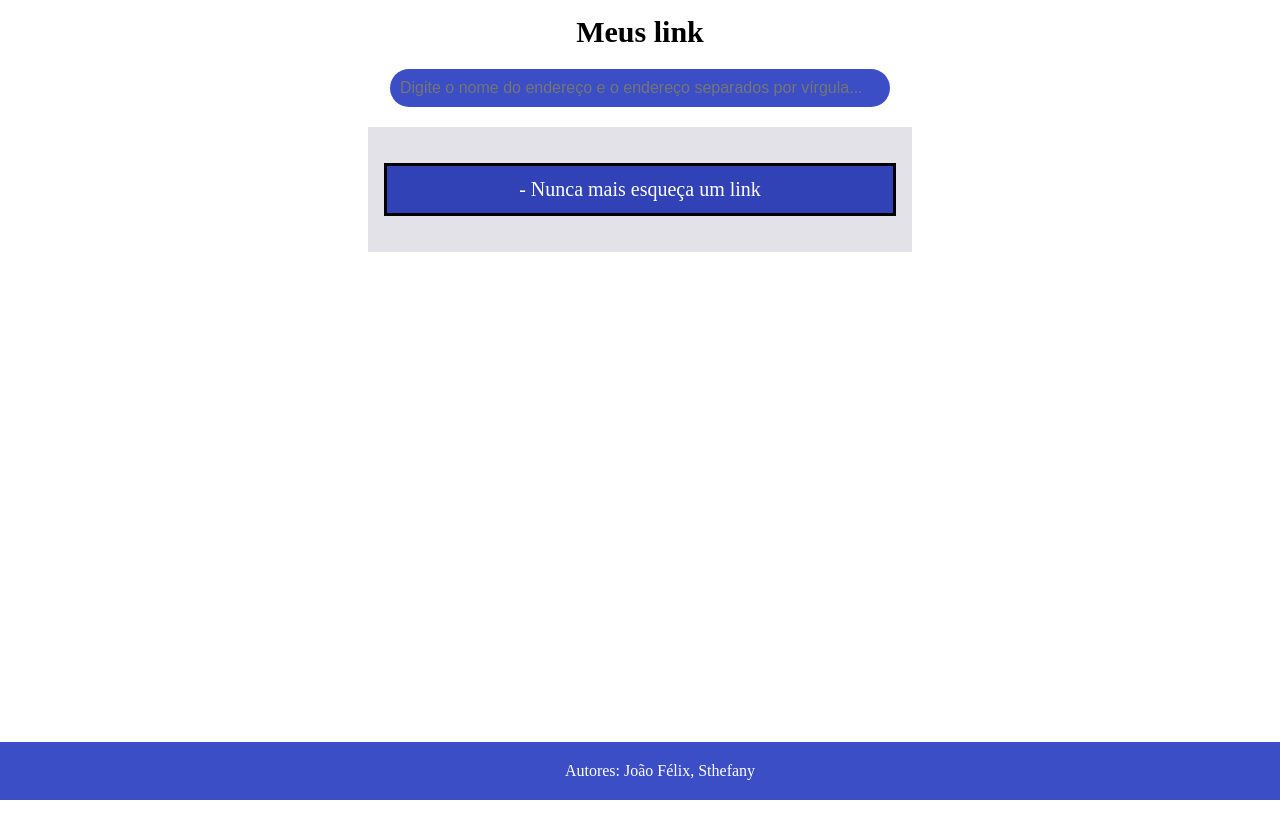
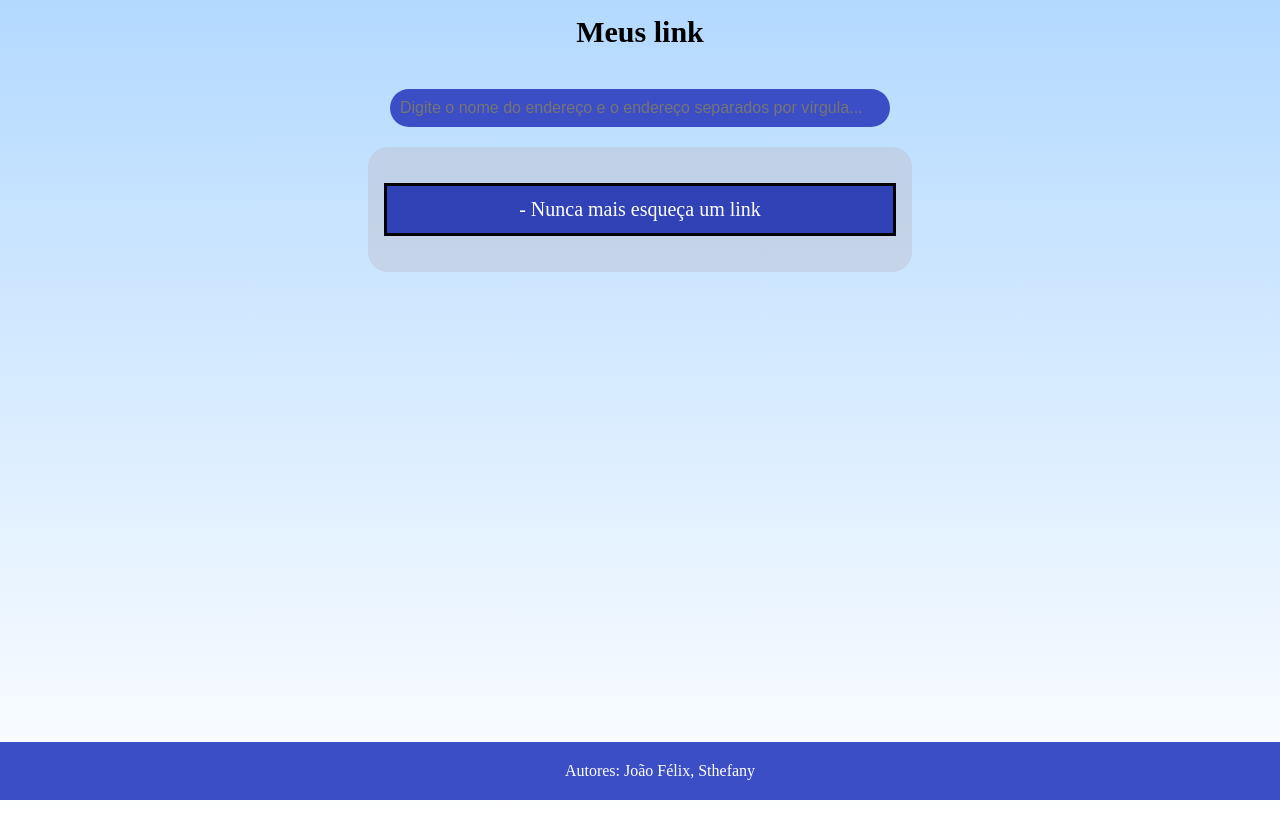
Before and after one commit to Felix-Vidal/back-end, a website: page project-favorites/public/index.html in a window 1280 px wide. Drawn offline with Linux system fonts and the light colour scheme.

Commit message:
modificações no css

```diff
--- a/project-favorites/public/index.html
+++ b/project-favorites/public/index.html
@@ -7,7 +7,7 @@
     <link rel="stylesheet" href="style.css">
     <script src="script.js" defer></script>
 </head>
-<body>
+<body class="background-gradient">
     <header>
         <div id="titulo">
             <h1>Meus link</h1>
@@ -23,7 +23,7 @@
       </form>
 
 
-    <ul id="links">
+    <ul id="links" class="links-container">
         <p>- Nunca mais esqueça um link</p>
     </ul>
 
--- a/project-favorites/public/style.css
+++ b/project-favorites/public/style.css
@@ -1,10 +1,12 @@
 body {
-    background-color: #ffffff;
+  background: linear-gradient(#b3d9ff, #ffffff);
   color: #000000;
   margin: 0;
   padding: 0;
+  min-height: 100vh;
+}
 
-}
+
 
 h1 {
   text-align: center;
@@ -34,6 +36,8 @@ ul {
   padding: 1em;
   max-width: 32em;
   background-color: rgba(187, 187, 202, 0.433);
+  border-radius: 20px;
+  margin-bottom: 80px; /* Adicionando margem inferior */
 }
 
 ul p {
@@ -45,11 +49,9 @@ ul p {
   border: #000000 solid;
 }
 
-
-input#salvar{
+input#salvar {
   background-color: rgb(7, 176, 7);
   border-radius: 5px;
-
 }
 
 li {
@@ -77,6 +79,9 @@ li {
   border-radius: 8px;
 }
 
+header {
+  margin-bottom: 40px; /* Adicionando margem inferior */
+}
 
 footer {
   position: fixed;
```
Also changed, not shown: project-favorites/api/urls.json (+16 -4 lines). Lines whose indentation alone changed are shown as unchanged.
